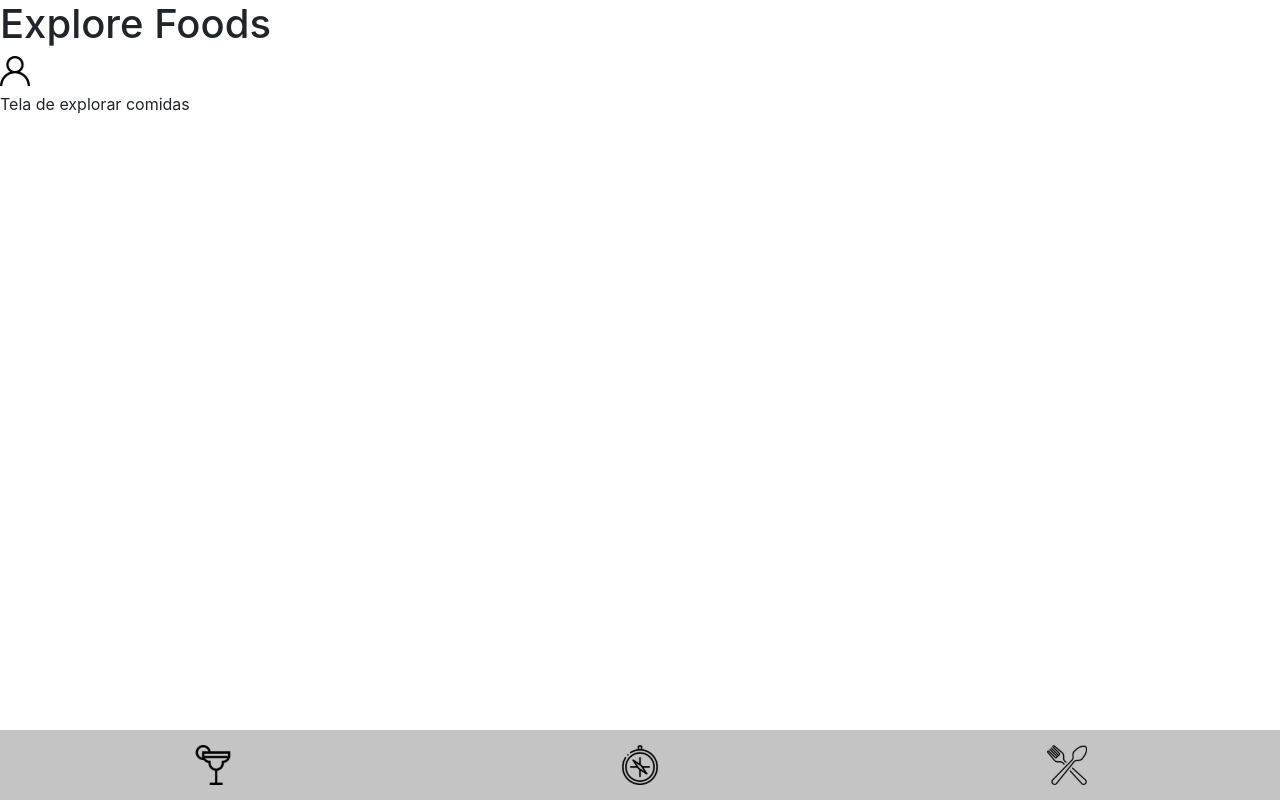
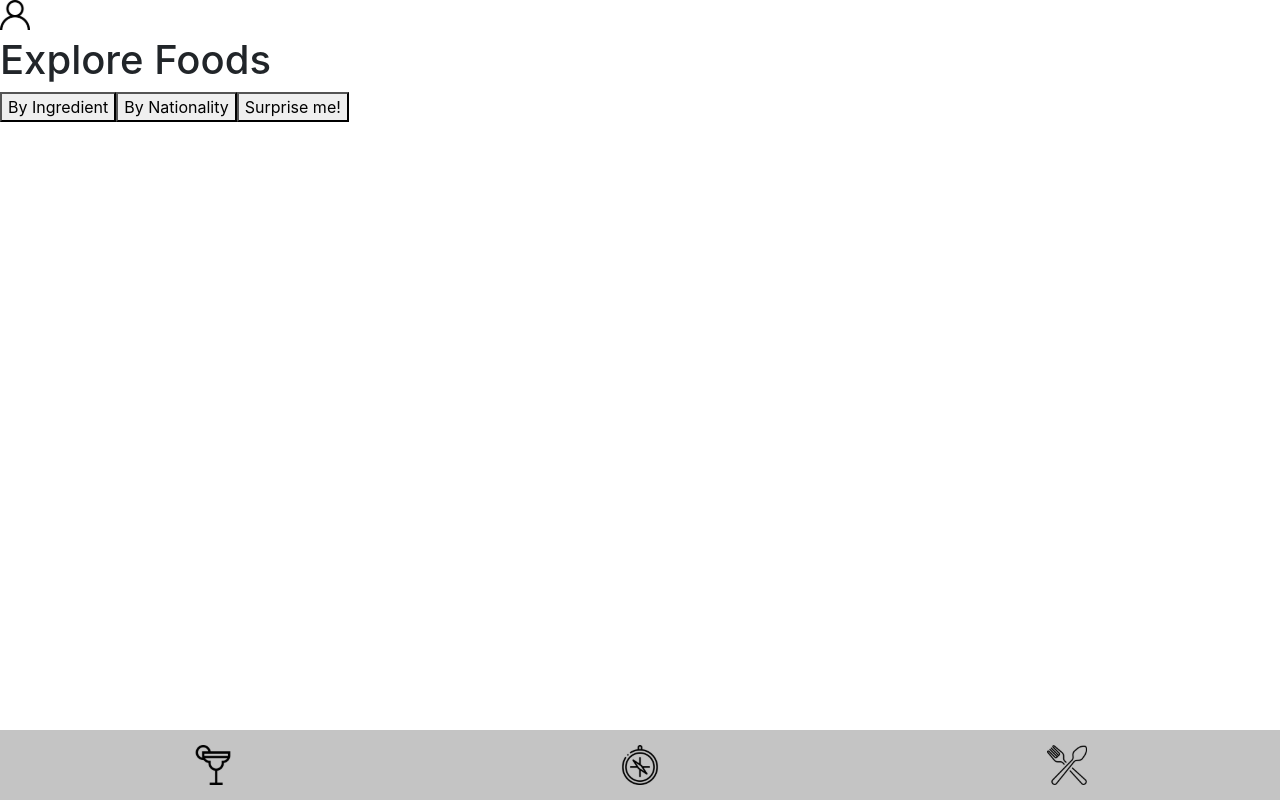
Before and after one commit to thiagodanobrega/recipes-app, a React (Create React App) app: page /explore/foods in a window 1280 px wide. Built offline with nearby package versions, Linux system fonts and the light colour scheme.

Commit message:
feat: implementando botoes de explorar

```diff
--- a/src/pages/DrinkExploreScreen.js
+++ b/src/pages/DrinkExploreScreen.js
@@ -5,8 +5,22 @@ import Header from '../components/header';
 function DrinkExploreScreen() {
   return (
     <div>
+      <Header />
       <h1 data-testid="page-title">Explore Drinks</h1>
-      <Header />
+      <button
+        type="button"
+        data-testid="explore-by-ingredient"
+      >
+        By Ingredient
+      </button>
+
+      <button
+        type="button"
+        data-testid="explore-surprise"
+      >
+        Surprise me!
+      </button>
+
       <BottomMenu />
     </div>
   );
--- a/src/pages/FoodExploreScreen.js
+++ b/src/pages/FoodExploreScreen.js
@@ -5,9 +5,29 @@ import BottomMenu from '../components/BottomMenu';
 function FoodExploreScreen() {
   return (
     <div>
+      <Header />
       <h1 data-testid="page-title">Explore Foods</h1>
-      <Header />
-      <p>Tela de explorar comidas</p>
+      <button
+        type="button"
+        data-testid="explore-by-ingredient"
+      >
+        By Ingredient
+      </button>
+
+      <button
+        type="button"
+        data-testid="explore-by-nationality"
+      >
+        By Nationality
+      </button>
+
+      <button
+        type="button"
+        data-testid="explore-surprise"
+      >
+        Surprise me!
+      </button>
+
       <BottomMenu />
     </div>
   );
```
